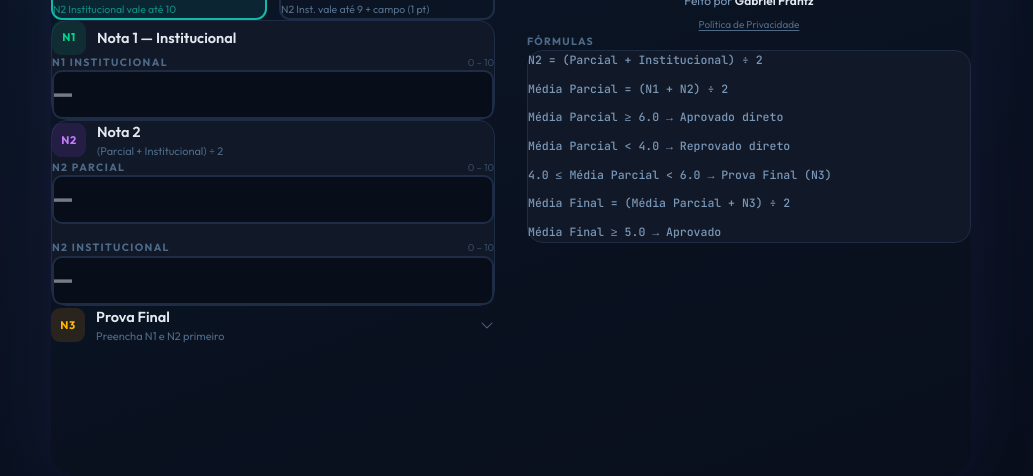
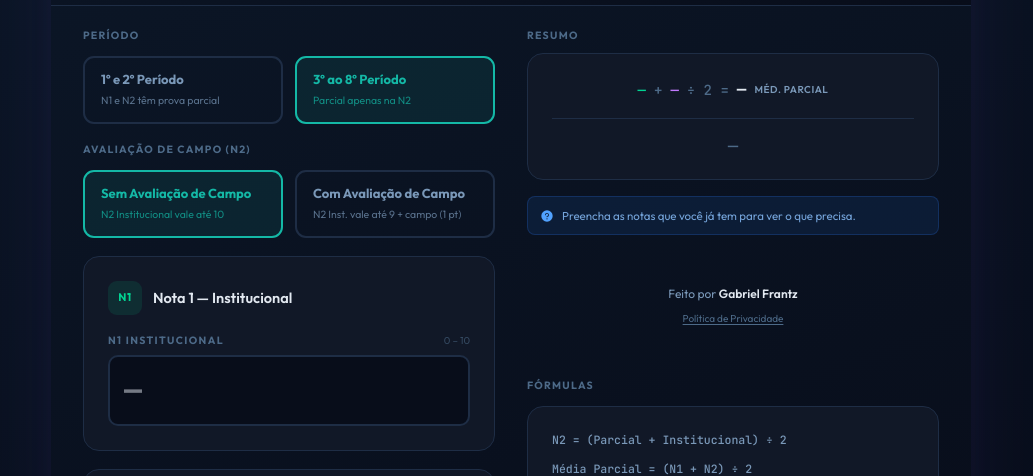
Before and after one commit to XandZap/App-Calculadora-de-Notas, a Next.js app: page / in a window 1280 px wide. Shown: the part 226-702 px from the top of the page, without its empty margins (129-1162 px from the left). Built offline with nearby package versions, Linux system fonts and the light colour scheme.

Commit message:
fix: corrigir importação de fontes e ajustar formatação de CSS

```diff
--- a/src/app/globals.css
+++ b/src/app/globals.css
@@ -1,4 +1,5 @@
-@import url('https://fonts.googleapis.com/css2?family=DM+Serif+Display&family=Outfit:wght@300;400;500;600;700&family=JetBrains+Mono:wght@500;700&display=swap') layer(fonts);
+@import url("https://fonts.googleapis.com/css2?family=DM+Serif+Display&family=Outfit:wght@300;400;500;600;700&family=JetBrains+Mono:wght@500;700&display=swap")
+layer(fonts);
 
 @import "tailwindcss" layer(tailwind);
 
@@ -25,11 +26,11 @@
     --font-mono: "JetBrains Mono", monospace;
   }
 
-  * {
+  /* * {
     margin: 0;
     padding: 0;
     box-sizing: border-box;
-  }
+  } */
 
   body {
     background: linear-gradient(160deg, #0c1829 0%, #080d1a 100%);
@@ -42,12 +43,12 @@
     align-items: center;
   }
 
-  input[type=number]::-webkit-inner-spin-button,
-  input[type=number]::-webkit-outer-spin-button {
+  input[type="number"]::-webkit-inner-spin-button,
+  input[type="number"]::-webkit-outer-spin-button {
     -webkit-appearance: none;
     margin: 0;
   }
-  input[type=number] {
+  input[type="number"] {
     -moz-appearance: textfield;
   }
 }
```
